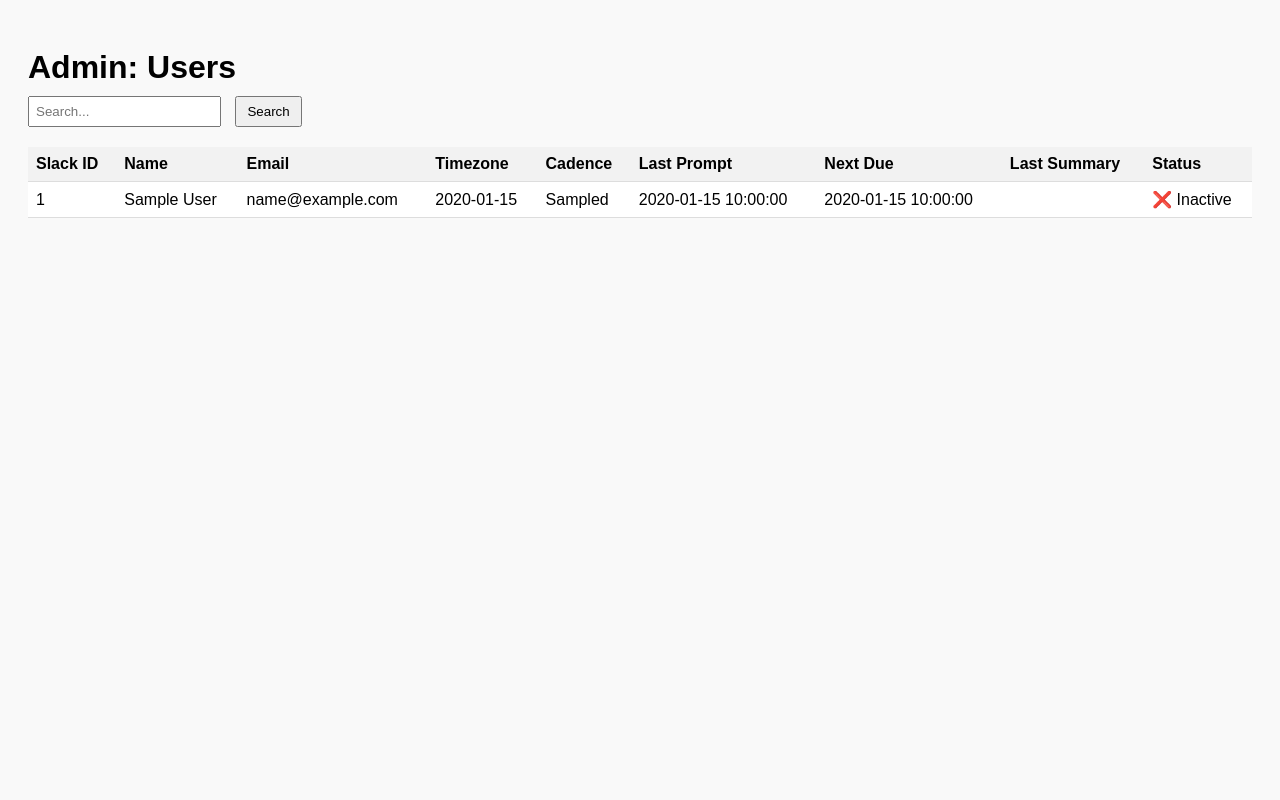
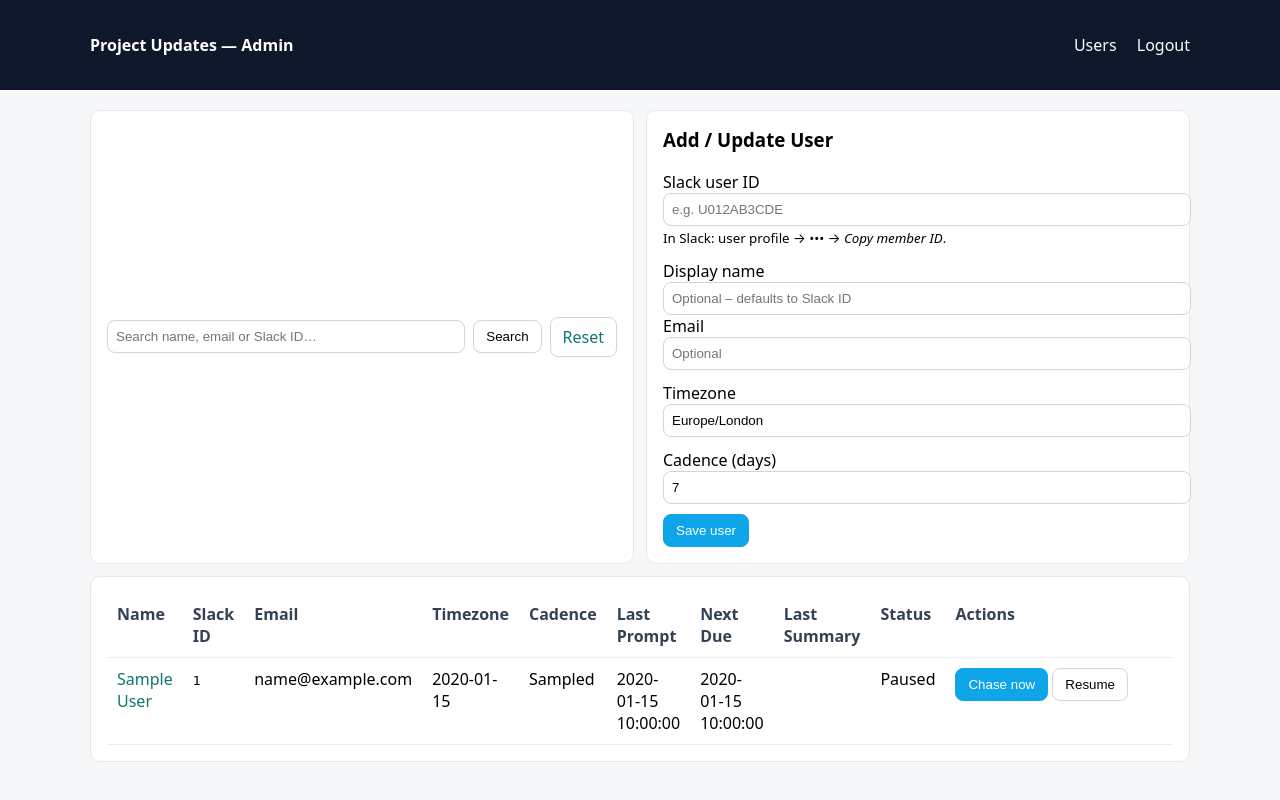
Before and after one commit to pauloster79-ux/project-updates-bot, a Flask app: template templates/admin_users.html in a window 1280 px wide. Run offline with Flask 3, Linux system fonts and the light colour scheme; the template is opened without the code that fills it: most values are stand-ins (such as "Sample title", 1, 10 or a date in 2020).

Commit message:
Update admin_users.html

```diff
--- a/templates/admin_users.html
+++ b/templates/admin_users.html
@@ -1,58 +1,56 @@
-<!DOCTYPE html>
-<html lang="en">
-<head>
-    <meta charset="UTF-8">
-    <title>Project Updates Bot – Admin</title>
-    <style>
-        body {
-            font-family: Arial, sans-serif;
-            padding: 20px;
-            background: #f9f9f9;
-        }
-        table {
-            border-collapse: collapse;
-            width: 100%;
-            background: white;
-        }
-        th, td {
-            text-align: left;
-            padding: 8px;
-            border-bottom: 1px solid #ddd;
-        }
-        th {
-            background: #f2f2f2;
-        }
-        tr:hover {
-            background-color: #f1f1f1;
-        }
-        h1 {
-            margin-bottom: 10px;
-        }
-        .form-inline {
-            margin-bottom: 20px;
-        }
-        input[type="text"] {
-            padding: 6px;
-            margin-right: 10px;
-        }
-        button {
-            padding: 6px 10px;
-        }
-    </style>
-</head>
-<body>
-    <h1>Admin: Users</h1>
+{% extends "admin_base.html" %}
+{% block content %}
 
-    <form method="get" class="form-inline">
-        <input type="text" name="q" placeholder="Search..." value="{{ q or '' }}">
-        <button type="submit">Search</button>
+<div class="row" style="margin-bottom:12px">
+  <!-- Search -->
+  <form method="get" class="col card" style="display:flex;gap:8px;align-items:center">
+    <input type="text" name="q" placeholder="Search name, email or Slack ID…" value="{{ q or '' }}">
+    <button class="btn">Search</button>
+    <a class="btn" href="{{ url_for('admin_users') }}">Reset</a>
   </form>
 
+  <!-- Add / Update -->
+  <div class="col card">
+    <h3 style="margin-top:0">Add / Update User</h3>
+    <form method="post" action="{{ url_for('admin_users_new') }}">
+      <div class="row">
+        <div class="col">
+          <label>Slack user ID</label>
+          <input name="slack_user_id" placeholder="e.g. U012AB3CDE" required>
+          <small>In Slack: user profile → ••• → <em>Copy member ID</em>.</small>
+        </div>
+        <div class="col">
+          <label>Display name</label>
+          <input name="display_name" placeholder="Optional – defaults to Slack ID">
+        </div>
+      </div>
+      <div class="row">
+        <div class="col">
+          <label>Email</label>
+          <input name="email" placeholder="Optional">
+        </div>
+        <div class="col">
+          <label>Timezone</label>
+          <input name="timezone" value="Europe/London" placeholder="IANA TZ e.g. Europe/London">
+        </div>
+        <div class="col">
+          <label>Cadence (days)</label>
+          <input name="cadence_days" type="number" min="1" value="7">
+        </div>
+      </div>
+      <div style="margin-top:10px">
+        <button class="btn primary">Save user</button>
+      </div>
+    </form>
+  </div>
+</div>
+
+<div class="card">
   <table>
     <thead>
       <tr>
+        <th>Name</th>
         <th>Slack ID</th>
-                <th>Name</th>
         <th>Email</th>
         <th>Timezone</th>
         <th>Cadence</th>
@@ -60,23 +58,37 @@
         <th>Next Due</th>
         <th>Last Summary</th>
         <th>Status</th>
+        <th style="width:220px">Actions</th>
       </tr>
     </thead>
     <tbody>
       {% for r in rows %}
       <tr>
-                <td>{{ r.slack_user_id }}</td>
-                <td>{{ r.display_name }}</td>
-                <td>{{ r.email }}</td>
-                <td>{{ r.timezone }}</td>
+        <td>
+          <a href="{{ url_for('admin_user_detail', user_id=r.id) }}">{{ r.display_name }}</a>
+        </td>
+        <td><code>{{ r.slack_user_id }}</code></td>
+        <td>{{ r.email or '' }}</td>
+        <td>{{ r.timezone or '' }}</td>
         <td>{{ r.cadence_days }}d</td>
-                <td>{{ r.last_prompt_at or '' }}</td>
-                <td>{{ r.next_due_at or '' }}</td>
+        <td>{{ r.last_prompt_at or '—' }}</td>
+        <td>{{ r.next_due_at or '—' }}</td>
         <td><small>{{ r.last_summary | default('', true) | truncate(80, True) }}</small></td>
-                <td>{{ '✅ Active' if r.is_active else '❌ Inactive' }}</td>
+        <td>{{ 'Active' if r.is_active else 'Paused' }}</td>
+        <td>
+          <form class="inline" method="post" action="{{ url_for('admin_users_chase', user_id=r.id) }}">
+            <button class="btn primary">Chase now</button>
+          </form>
+          <form class="inline" method="post" action="{{ url_for('admin_users_toggle', user_id=r.id) }}">
+            <button class="btn">{{ "Pause" if r.is_active else "Resume" }}</button>
+          </form>
+        </td>
       </tr>
+      {% else %}
+      <tr><td colspan="10" style="text-align:center;color:#64748b">No users yet — add one above.</td></tr>
       {% endfor %}
     </tbody>
   </table>
-</body>
-</html>
+</div>
+
+{% endblock %}
```
Lines whose indentation alone changed are shown as unchanged.
